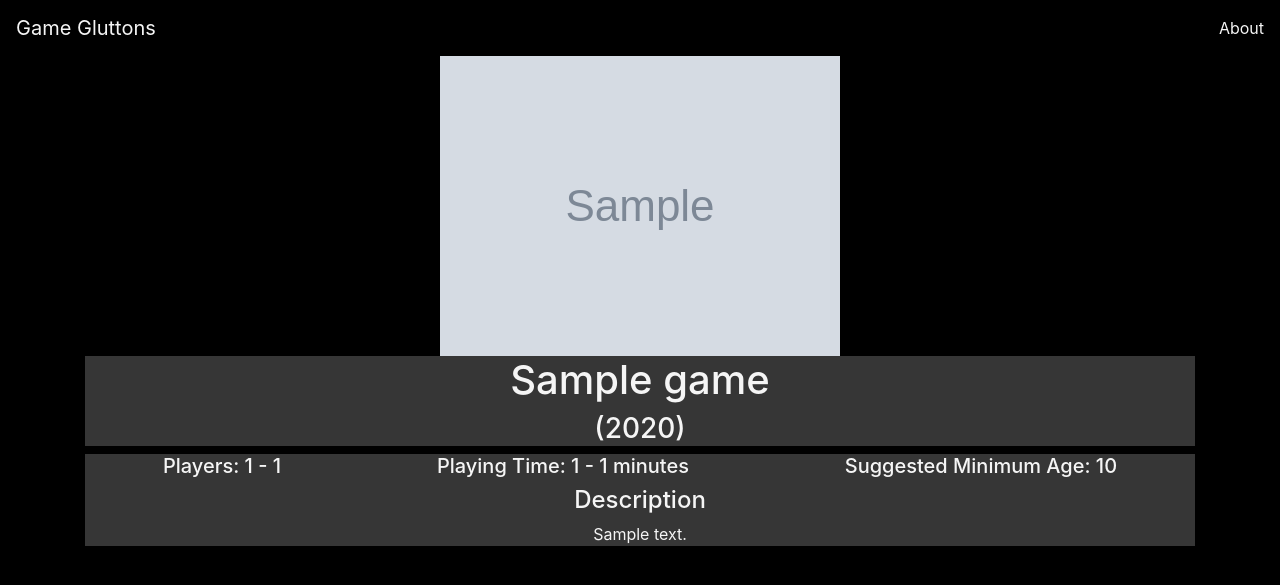
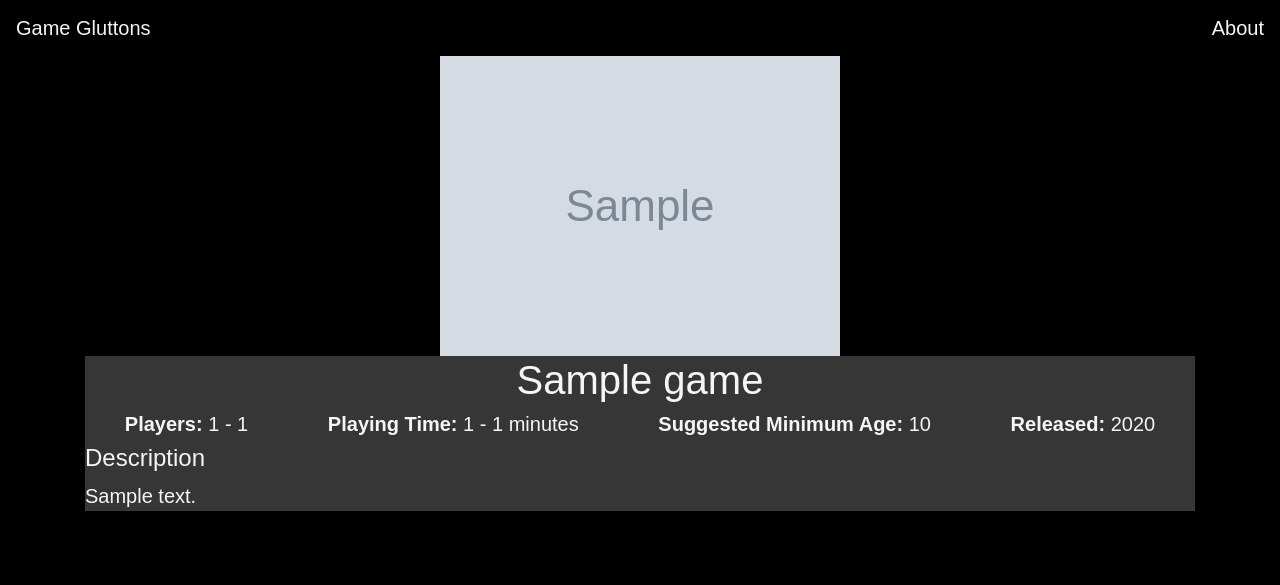
Before and after one commit to SaidNivek/Game_Glutton, a Django app: a page that uses main_app/templates/game_detail.html in a window 1280 px wide. Shown: the top 585 px of the page. Run offline with Django 4.2, Linux system fonts and the light colour scheme; tables that the repository leaves empty hold one stand-in row (values such as "Sample post"); grey boxes marked "Sample" are stand-in pictures; some libraries are stand-ins or nearby versions.

Commit message:
Style changes

```diff
--- a/main_app/management/commands/seed.py
+++ b/main_app/management/commands/seed.py
@@ -49,7 +49,7 @@ def seed_games():
                     thumbnail = the_game.find('thumbnail').text,
                     year_published = the_game.find('yearpublished').get('value'),
                     img = the_game.find('image').text,
-                    description = the_game.find('description').text, # .replace('&#10;', ' ')
+                    description = the_game.find('description').text.replace('&#10;', '<br>'),
                     min_players = the_game.find('minplayers').get('value'),
                     max_players = the_game.find('maxplayers').get('value'),
                     min_playtime = the_game.find('minplaytime').get('value'),
--- a/main_app/static/styles/main.css
+++ b/main_app/static/styles/main.css
@@ -1,6 +1,8 @@
 body {
     color: whitesmoke;
     background-color: black;
+    font-size: 20px;
+    font-family: Arial, Helvetica, sans-serif;
 }
 
 .cards-wrapper {
@@ -22,7 +24,7 @@ body {
 }
 
 .card:hover {
-  box-shadow: 0 0 10px 5px #00564d;
+  box-shadow: 0 0 10px 5px #969696;
 }
 
 .carousel-inner {
@@ -31,7 +33,7 @@ body {
 
 .carousel-control-prev,
 .carousel-control-next {
-  background-color: #e1e1e1;
+  background-color: #969696;
   width: 5vh;
   height: 5vh;
   border-radius: 50%;
--- a/main_app/templates/game_detail.html
+++ b/main_app/templates/game_detail.html
@@ -4,22 +4,22 @@
     <div class="d-md-block text-center">
         <div>
             <img class="img-fluid game-detail-image" src="{{game.img}}" alt="{{game.name}}">
-            <div class="game-detail-headings">
+            <div class="game-detail-headings d-md-flex justify-content-center">
                 <h1 class="text-center">{{game.name}}</h1>
-                <h3>({{game.year_published}})</h3>
             </div>
         </div>
         <div class="game-detail-info">
             <div class="d-md-flex justify-content-around">
-                <h5>Players: {{game.min_players}} - {{game.max_players}}</h5>
-                <h5>Playing Time: {{game.min_playtime}} - {{game.max_playtime}} minutes</h5>
-                <h5>Suggested Minimum Age: {{game.min_age}}</h5>
+                <h5><b>Players:</b> {{game.min_players}} - {{game.max_players}}</h5>
+                <h5><b>Playing Time:</b> {{game.min_playtime}} - {{game.max_playtime}} minutes</h5>
+                <h5><b>Suggested Minimum Age:</b> {{game.min_age}}</h5>
+                <h5><b>Released:</b> {{game.year_published}}</h5>
             </div>
             {% if game.description == None %}
-                <p>Description: There is currently no description for this game.</p>
+                <p class="text-left">Description: There is currently no description for this game.</p>
             {% else %}
-                <h4>Description</h4>
-                <p>{{game.description}}</p>
+                <h4 class="text-left">Description</h4>
+                <p class="text-left">{{game.description}}</p>
             {% endif %}
         </div>
     </div>
```
